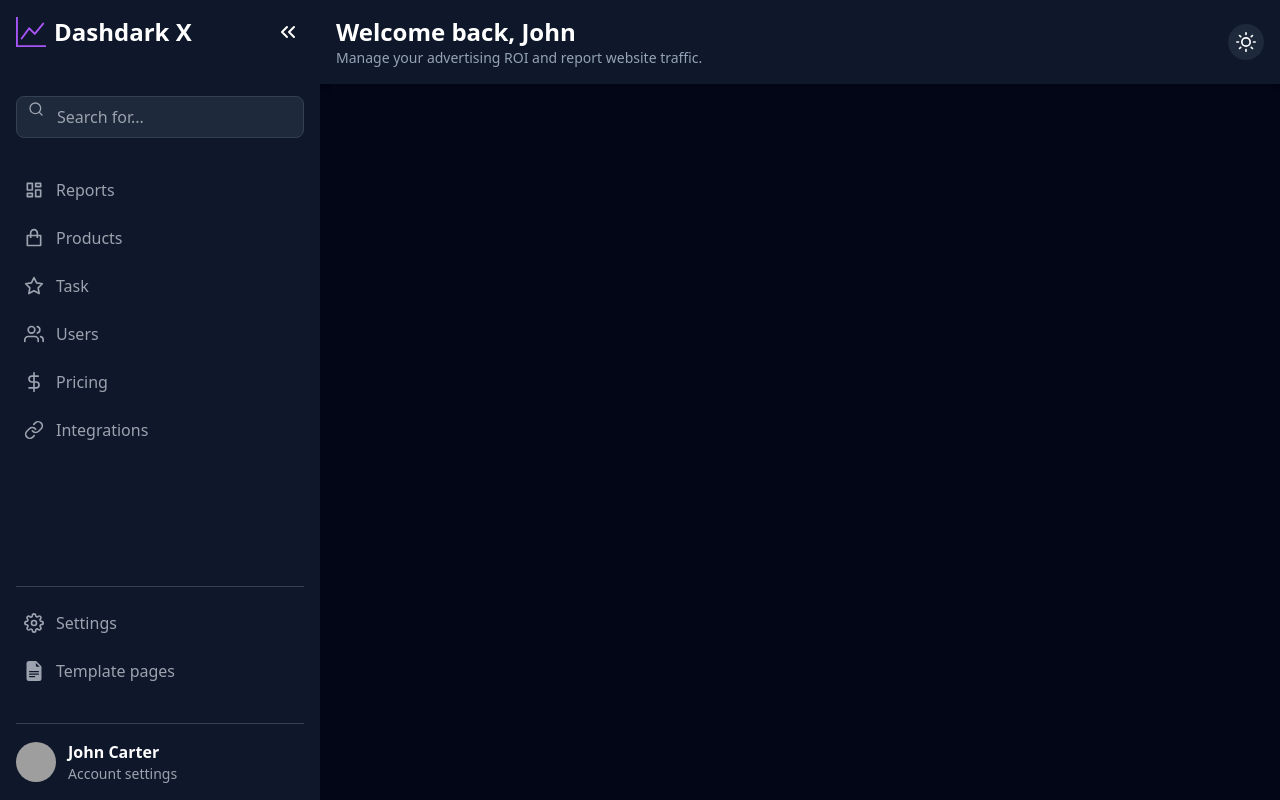
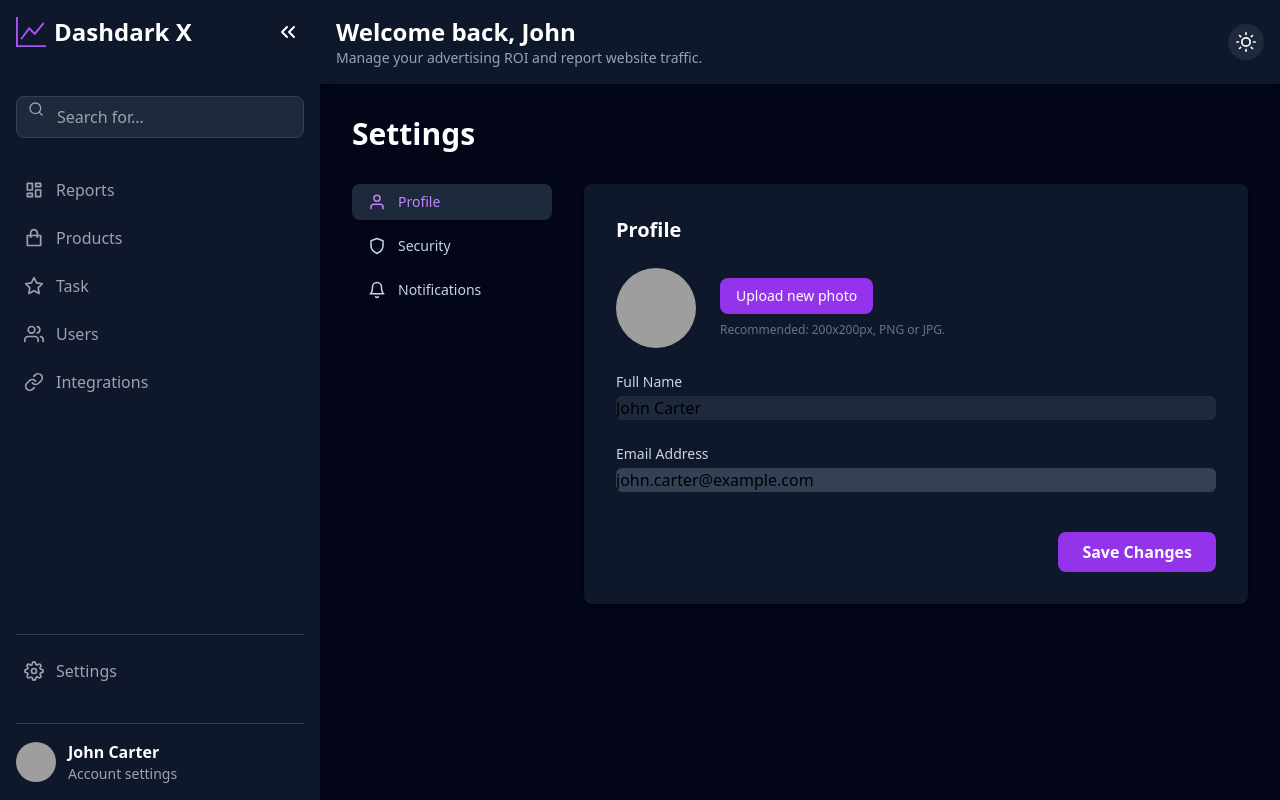
Before and after one commit to nenshallom/DashDark-Dashboard, a React (Vite) app: page /settings in a window 1280 px wide. Built offline with nearby package versions, Linux system fonts and the light colour scheme; grey boxes are pictures that could not be loaded.

Commit message:
feat: settings page

```diff
--- a/src/App.jsx
+++ b/src/App.jsx
@@ -8,6 +8,7 @@ import ProductsPage from './pages/ProductsPage';
 import UsersPage from './pages/UsersPage';
 import TaskPage from './pages/TaskPage';
 import IntegrationsPage from './pages/IntegrationsPage';
+import SettingsPage from './pages/SettingsPage';
 
 function App() {
   const [isSidebarOpen, setSidebarOpen] = useState(true);
@@ -25,6 +26,7 @@ function App() {
               <Route path="/users" element={<UsersPage />} />
               <Route path="/tasks" element={<TaskPage />} />
               <Route path="/integrations" element={<IntegrationsPage />} />
+              <Route path="/settings" element={<SettingsPage />} />
             </Routes>
           </main>
         </div>
--- /dev/null
+++ b/src/components/NotificationsSettings.jsx
@@ -0,0 +1,32 @@
+// src/components/NotificationsSettings.jsx
+import React from 'react';
+
+// A simple reusable toggle switch component
+const ToggleSwitch = ({ label, enabled }) => (
+    <div className="flex items-center justify-between py-4 border-b border-slate-200 dark:border-slate-700">
+        <span className="text-slate-700 dark:text-slate-300">{label}</span>
+        <label className="relative inline-flex items-center cursor-pointer">
+            <input type="checkbox" defaultChecked={enabled} className="sr-only peer" />
+            <div className="w-11 h-6 bg-slate-200 dark:bg-slate-700 rounded-full peer peer-checked:after:translate-x-full peer-checked:after:border-white after:content-[''] after:absolute after:top-0.5 after:left-[2px] after:bg-white after:border-gray-300 after:border after:rounded-full after:h-5 after:w-5 after:transition-all dark:border-gray-600 peer-checked:bg-purple-600"></div>
+        </label>
+    </div>
+);
+
+const NotificationsSettings = () => {
+    return (
+        <div className="bg-white dark:bg-slate-900 p-8 rounded-lg shadow-md">
+            <h2 className="text-xl font-bold text-slate-800 dark:text-white mb-2">Notifications</h2>
+            <p className="text-sm text-slate-500 mb-6">Manage how you receive notifications from us.</p>
+            <div>
+                <ToggleSwitch label="Weekly Reports" enabled={true} />
+                <ToggleSwitch label="Security Alerts" enabled={true} />
+                <ToggleSwitch label="Promotional Emails" enabled={false} />
+            </div>
+             <div className="flex justify-end pt-8">
+                <button type="submit" className="px-6 py-2 rounded-lg bg-purple-600 text-white font-semibold hover:bg-purple-700">Save Changes</button>
+            </div>
+        </div>
+    );
+};
+
+export default NotificationsSettings;
--- /dev/null
+++ b/src/components/ProfileSettings.jsx
@@ -0,0 +1,31 @@
+// src/components/ProfileSettings.jsx
+import React from 'react';
+
+const ProfileSettings = () => {
+    return (
+        <div className="bg-white dark:bg-slate-900 p-8 rounded-lg shadow-md">
+            <h2 className="text-xl font-bold text-slate-800 dark:text-white mb-6">Profile</h2>
+            <form className="space-y-6">
+                <div className="flex items-center gap-6">
+                    <img src="https://i.pravatar.cc/80" alt="User Avatar" className="w-20 h-20 rounded-full" />
+                    <div>
+                        <button type="button" className="px-4 py-2 rounded-lg bg-purple-600 text-white text-sm hover:bg-purple-700">Upload new photo</button>
+                        <p className="text-xs text-slate-500 mt-2">Recommended: 200x200px, PNG or JPG.</p>
+                    </div>
+                </div>
+                <div>
+                    <label className="block text-sm font-medium text-slate-600 dark:text-slate-300">Full Name</label>
+                    <input type="text" defaultValue="John Carter" className="mt-1 block w-full rounded-md bg-slate-100 dark:bg-slate-800 border-transparent focus:border-purple-500 focus:ring-purple-500" />
+                </div>
+                <div>
+                    <label className="block text-sm font-medium text-slate-600 dark:text-slate-300">Email Address</label>
+                    <input type="email" defaultValue="john.carter@example.com" disabled className="mt-1 block w-full rounded-md bg-slate-200 dark:bg-slate-700 border-transparent cursor-not-allowed" />
+                </div>
+                <div className="flex justify-end pt-4">
+                    <button type="submit" className="px-6 py-2 rounded-lg bg-purple-600 text-white font-semibold hover:bg-purple-700">Save Changes</button>
+                </div>
+            </form>
+        </div>
+    );
+};
+export default ProfileSettings;
--- /dev/null
+++ b/src/components/SettingsSidebar.jsx
@@ -0,0 +1,32 @@
+// src/components/SettingsSidebar.jsx
+import React from 'react';
+import { FiUser, FiShield, FiBell } from 'react-icons/fi';
+
+const SettingsSidebar = ({ activeTab, setActiveTab }) => {
+    const tabs = [
+        { id: 'profile', name: 'Profile', icon: FiUser },
+        { id: 'security', name: 'Security', icon: FiShield },
+        { id: 'notifications', name: 'Notifications', icon: FiBell },
+    ];
+
+    return (
+        <nav className="space-y-2">
+            {tabs.map(tab => (
+                <button
+                    key={tab.id}
+                    onClick={() => setActiveTab(tab.id)}
+                    className={`w-full flex items-center gap-3 px-4 py-2 rounded-lg text-left text-sm font-medium transition-colors ${
+                        activeTab === tab.id
+                        ? 'bg-slate-200 dark:bg-slate-800 text-purple-600 dark:text-purple-400'
+                        : 'text-slate-600 dark:text-slate-300 hover:bg-slate-200 dark:hover:bg-slate-800'
+                    }`}
+                >
+                    <tab.icon size={18} />
+                    <span>{tab.name}</span>
+                </button>
+            ))}
+        </nav>
+    );
+};
+
+export default SettingsSidebar;
--- a/src/components/Sidebar.jsx
+++ b/src/components/Sidebar.jsx
@@ -24,7 +24,6 @@ const Sidebar = ({ isSidebarOpen, setSidebarOpen }) => {
     { icon: <RiShoppingBagLine size={20} />, name: 'Products', path: '/products' },
     { icon: <FiStar size={20} />, name: 'Task', path: '/tasks' },
     { icon: <FiUsers size={20} />, name: 'Users', path: '/users' },
-    { icon: <FiDollarSign size={20} />, name: 'Pricing', path: '/pricing' },
     { icon: <FiLink size={20} />, name: 'Integrations', path: '/integrations' },
   ];
 
@@ -74,8 +73,7 @@ const Sidebar = ({ isSidebarOpen, setSidebarOpen }) => {
 
       <div className="space-y-2">
          {/* You can add paths to these links later as you build the pages */}
-         <Link to="#" className="flex items-center p-2 rounded-lg hover:bg-slate-800 text-gray-400 hover:text-white"><div className="flex items-center gap-3"><FiSettings size={20} />{isSidebarOpen && <span>Settings</span>}</div></Link>
-         <Link to="#" className="flex items-center p-2 rounded-lg hover:bg-slate-800 text-gray-400 hover:text-white"><div className="flex items-center gap-3"><BsFillFileEarmarkTextFill size={20} />{isSidebarOpen && <span>Template pages</span>}</div></Link>
+         <Link to="/settings" className="flex items-center p-2 rounded-lg hover:bg-slate-800 text-gray-400 hover:text-white"><div className="flex items-center gap-3"><FiSettings size={20} />{isSidebarOpen && <span>Settings</span>}</div></Link>
       </div>
 
        <div className={`flex items-center gap-3 mt-8 pt-4 border-t border-slate-700 ${!isSidebarOpen && 'justify-center'}`}>
--- /dev/null
+++ b/src/pages/SettingsPage.jsx
@@ -0,0 +1,42 @@
+// src/pages/SettingsPage.jsx
+import React, { useState } from 'react';
+import SettingsSidebar from '../components/SettingsSidebar';
+import ProfileSettings from '../components/ProfileSettings';
+import NotificationsSettings from '../components/NotificationsSettings';
+// You can create and import SecuritySettings.jsx in the same way
+
+const SettingsPage = () => {
+    const [activeTab, setActiveTab] = useState('profile');
+
+    const renderContent = () => {
+        switch (activeTab) {
+            case 'profile':
+                return <ProfileSettings />;
+            case 'notifications':
+                return <NotificationsSettings />;
+            case 'security':
+                // Placeholder for the security component
+                return <div className="bg-white dark:bg-slate-900 p-8 rounded-lg shadow-md"><h2 className="text-xl font-bold text-slate-800 dark:text-white">Security Settings</h2></div>;
+            default:
+                return <ProfileSettings />;
+        }
+    };
+
+    return (
+        <div className="space-y-8">
+            <h1 className="text-3xl font-bold text-slate-800 dark:text-white">Settings</h1>
+            <div className="grid grid-cols-1 lg:grid-cols-4 gap-8">
+                {/* Left Column: Navigation */}
+                <div className="lg:col-span-1">
+                    <SettingsSidebar activeTab={activeTab} setActiveTab={setActiveTab} />
+                </div>
+                {/* Right Column: Content */}
+                <div className="lg:col-span-3">
+                    {renderContent()}
+                </div>
+            </div>
+        </div>
+    );
+};
+
+export default SettingsPage;
```
